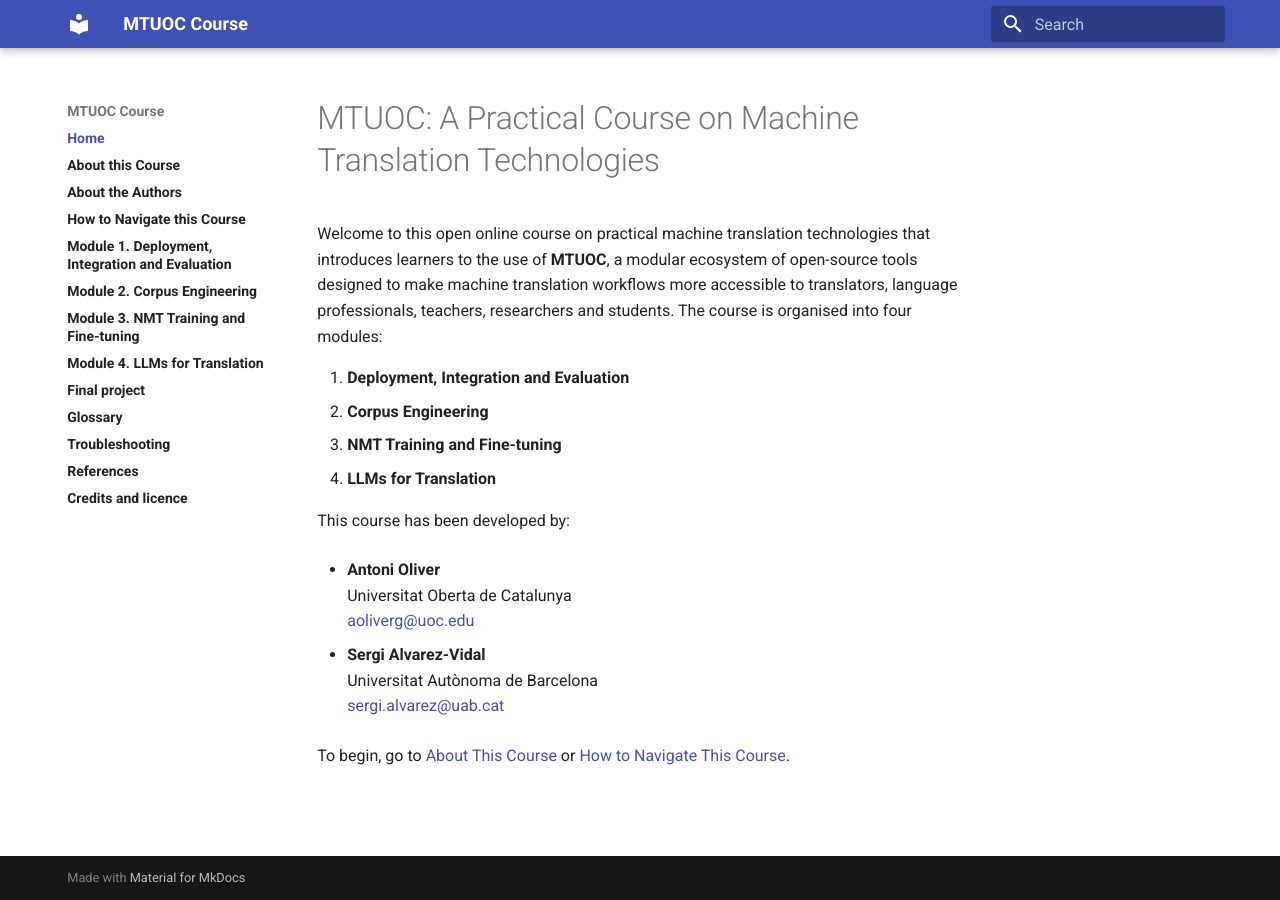
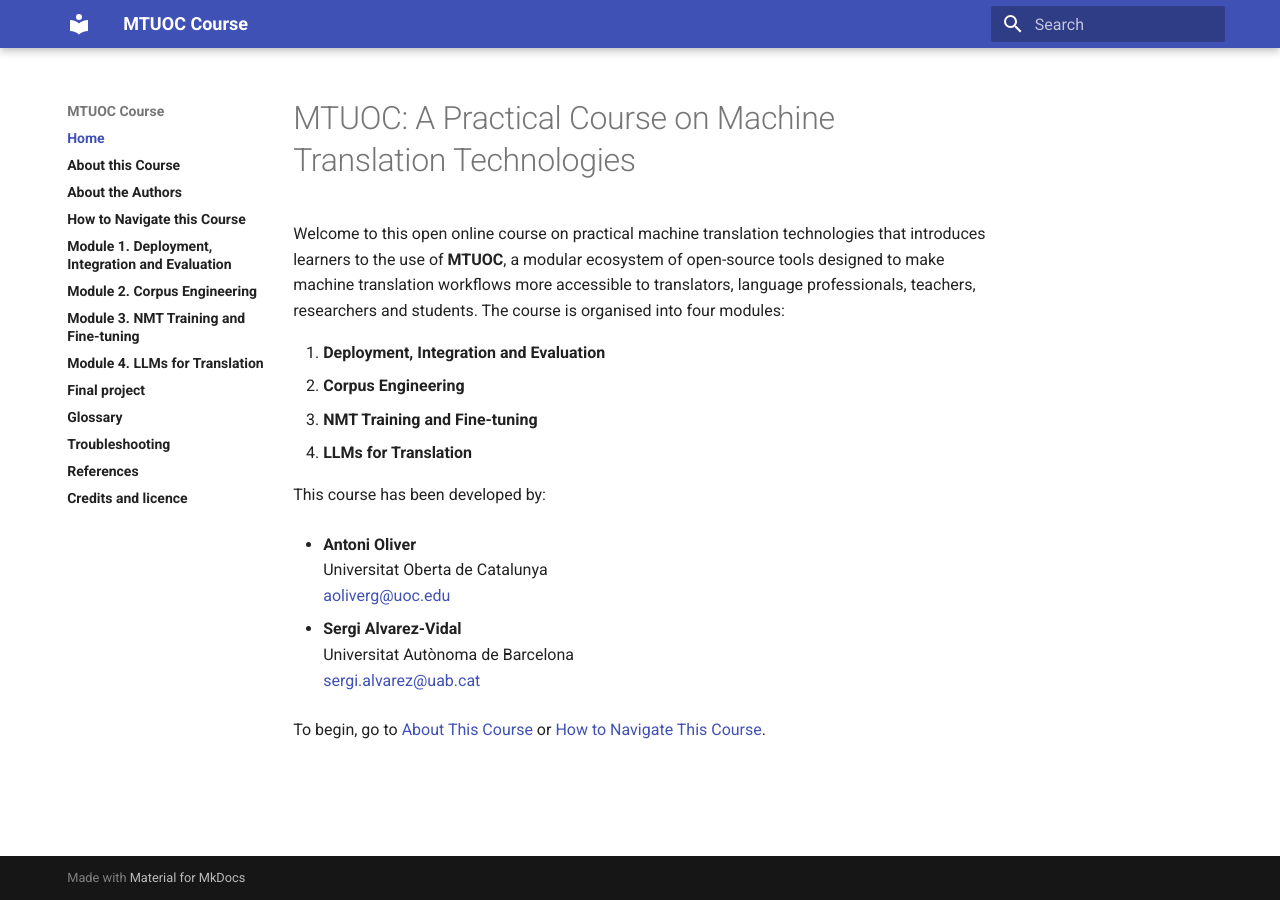
Before and after one commit to MTUOC-course/MTUOC-course, an MkDocs documentation site: the page built from docs/index.md, in a window 1280 px wide. Built offline with MkDocs 1.6.1 and Material for MkDocs 9.7.7, drawn with Linux system fonts in a browser that asks for light colours.

Commit message:
style update

```diff
--- a/docs/stylesheets/extra.css
+++ b/docs/stylesheets/extra.css
@@ -1,23 +1,30 @@
-/* Make left navigation titles bolder */
+/* Fes la navegació lateral i superior més ennegregada */
 .md-nav__title {
   font-weight: 700;
 }
 
-/* Make top-level navigation items bolder */
 .md-nav--primary > .md-nav__list > .md-nav__item > .md-nav__link {
   font-weight: 700;
 }
 
-
-/* Eixamplar la pàgina i reajustar les columnes */
+/* Eixamplar el contenidor global */
 .md-grid {
   max-width: 92% !important;
 }
 
+/* Forçar la columna central a ocupar tot l'espai sobrant */
 .md-content {
   max-width: 100% !important;
 }
 
+/* Ampliar el bloc de text intern per evitar que mantingui un límit de píxels */
+.md-content__inner {
+  max-width: 100% !important;
+  margin-left: 0 !important;
+  margin-right: 0 !important;
+}
+
+/* Empènyer el menú de la dreta (Taula de continguts) cap a l'extrem */
 .md-sidebar--secondary {
   margin-left: auto !important;
 }
```
